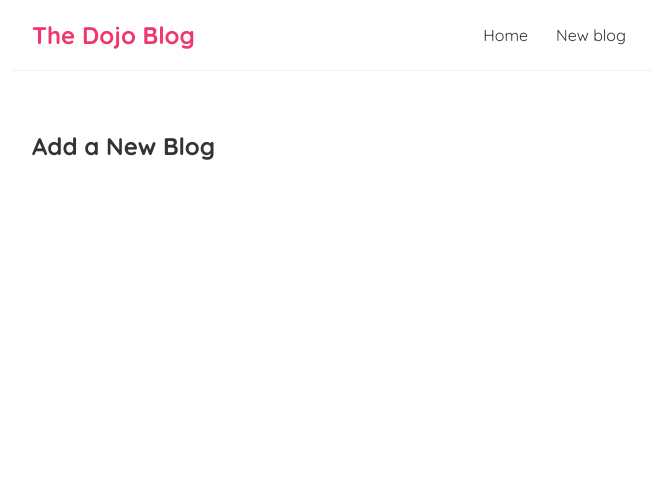
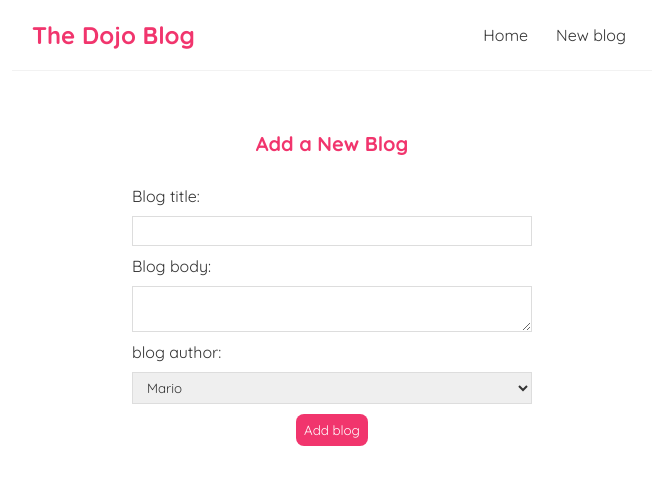
Before and after one commit to Philippe35507/Netninja-dojoblog, a React (Vite) app: page /create in a window 1280 px wide. Shown: the top 484 px of the page, without its empty margins (308-964 px from the left). Built offline with nearby package versions, Linux system fonts and the light colour scheme.

Commit message:
Controlled Inputs (form) 1/3 +styling

```diff
--- a/src/Create.jsx
+++ b/src/Create.jsx
@@ -2,6 +2,17 @@
   return (
     <div className="create">
       <h2>Add a New Blog</h2>
+      <form>
+        <label>Blog title:</label>
+        <input type="text" required></input>
+        <label>Blog body:</label> <textarea required></textarea>
+        <label>blog author:</label>
+        <select>
+          <option value="mario">Mario</option>
+          <option value="yoshi">Yoshi</option>
+        </select>
+        <button>Add blog</button>
+      </form>
     </div>
   );
 };
--- a/src/index.css
+++ b/src/index.css
@@ -62,3 +62,37 @@
 .blog-details div {
   margin: 20px 0;
 }
+
+/* create new blog form */
+.create {
+  max-width: 400px;
+  margin: 0 auto;
+  text-align: center;
+}
+.create label {
+  text-align: left;
+  display: block;
+}
+.create h2 {
+  font-size: 20px;
+  color: #f1356d;
+  margin-bottom: 30px;
+}
+.create input,
+.create textarea,
+.create select {
+  width: 100%;
+  padding: 6px 10px;
+  margin: 10px 0;
+  border: 1px solid #ddd;
+  box-sizing: border-box;
+  display: block;
+}
+.create button {
+  background: #f1356d;
+  color: #fff;
+  border: 0;
+  padding: 8px;
+  border-radius: 8px;
+  cursor: pointer;
+}
```
